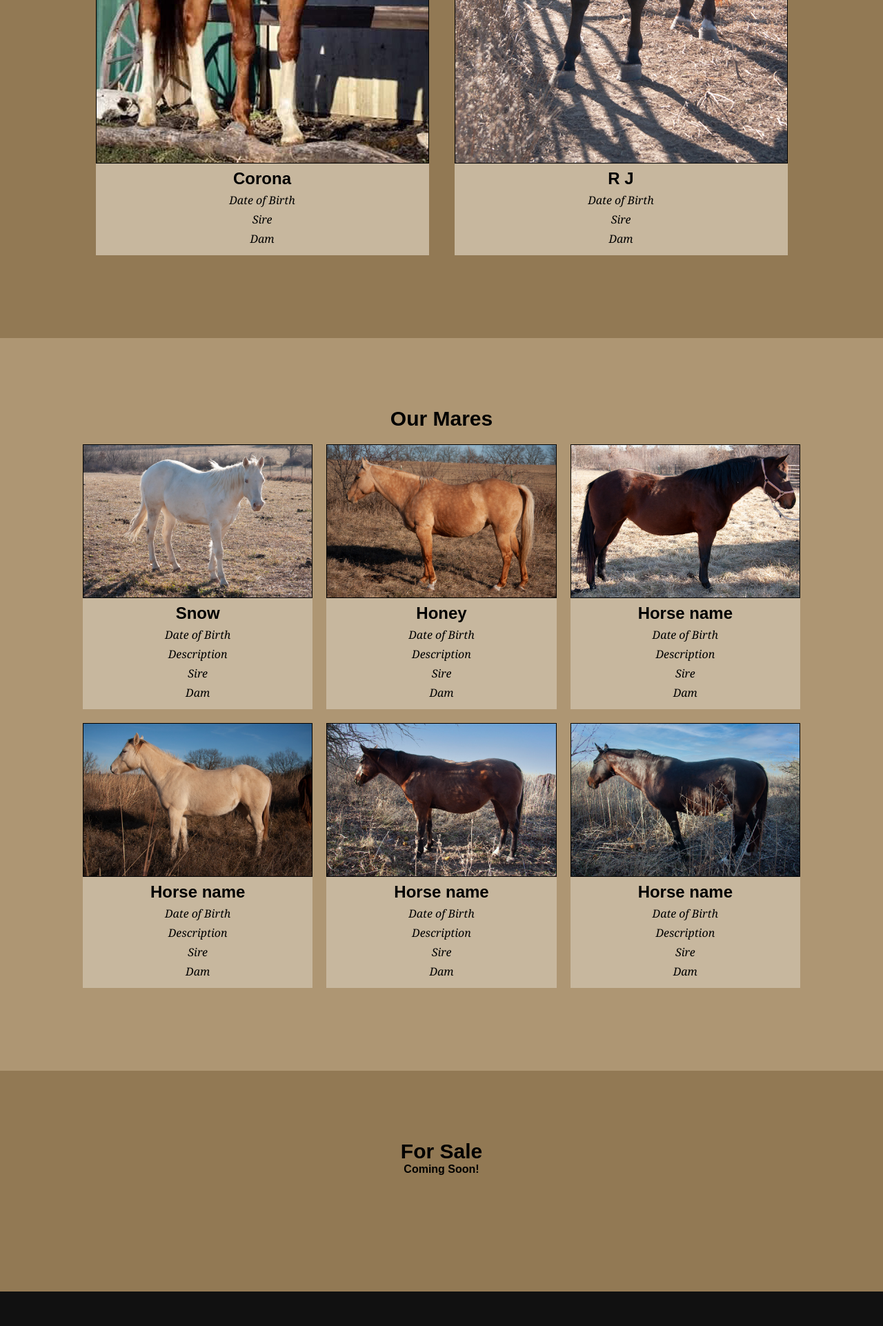
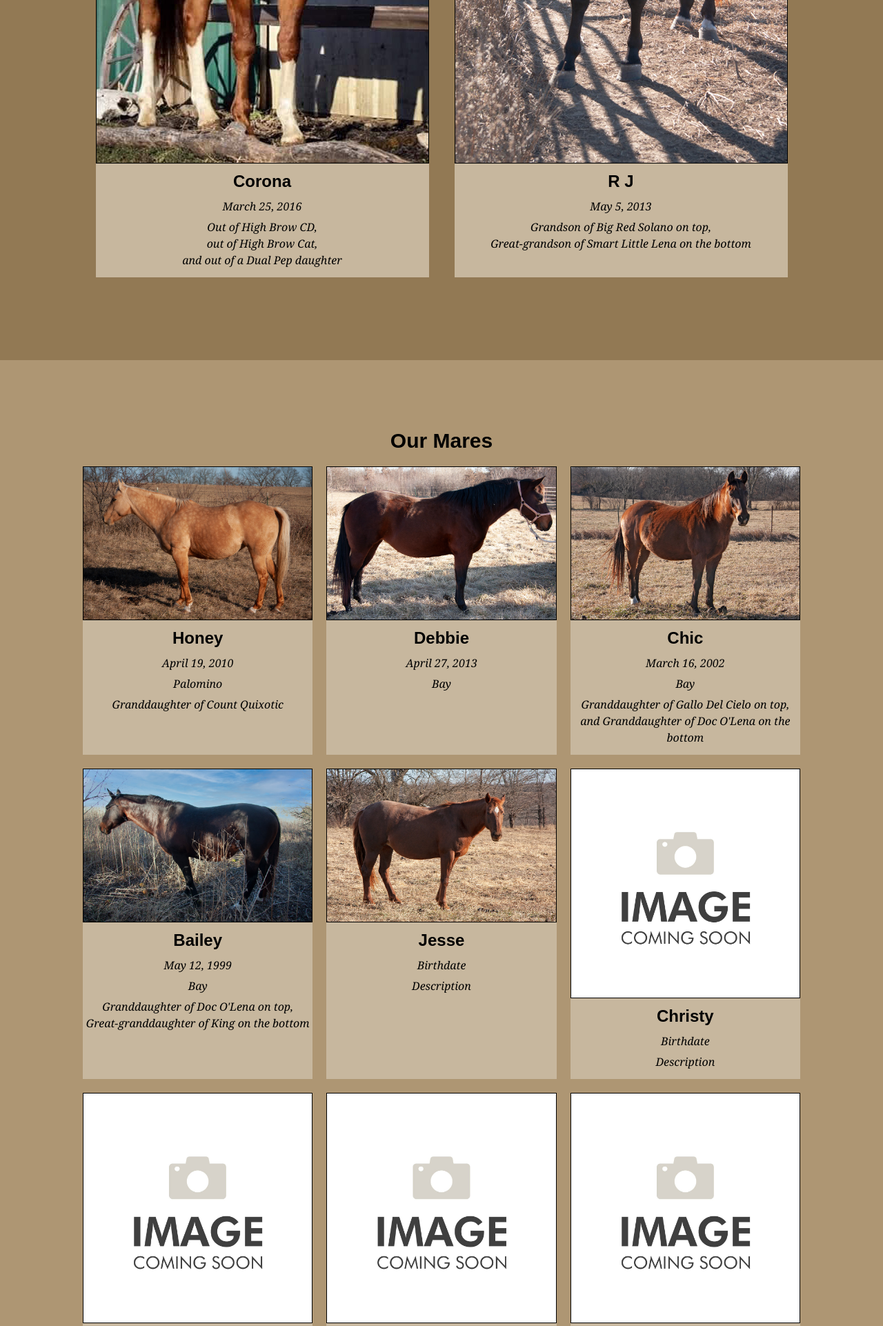
Before and after one commit to mdg82/Bob-Green-Quarter-Horses, a PHP site: page / in a window 1280 px wide. Shown: the part 2289-4211 px from the top of the page at 69% size. Run offline with PHP 8.4, Linux system fonts and the light colour scheme; some libraries are stand-ins or nearby versions; some web fonts are replaced.

Commit message:
added and deleted images

```diff
--- a/final_website/css/style.css
+++ b/final_website/css/style.css
@@ -199,6 +199,10 @@ section {
 .about {
   background-color: #ae9673;
   color: #000;
+}
+
+.info {
+  line-height: 1.5;
 }
 
 img {
--- a/final_website/index.html
+++ b/final_website/index.html
@@ -99,18 +99,17 @@ Dramatically engage seamlessly visualize quality intellectual capital without su
           <img src="images/corona-1.jpg" alt="Stud Corona" />
           <div class="info">
             <h1>Corona</h1>
-            <p>Date of Birth</p>
-            <p>Sire</p>
-            <p>Dam</p>
+            <p>March 25, 2016</p>
+            <p>Out of High Brow CD,<br>out of High Brow Cat,<br>and out of a Dual Pep daughter</p>
             </div>
         </div>
         <div class="studBx">
           <img src="images/stud_RJ.jpg" alt="Stud RJ" />
           <div class="info">
             <h1>R J</h1>
-            <p>Date of Birth</p>
-            <p>Sire</p>
-            <p>Dam</p>
+            <p>May 5, 2013</p>
+			<p>Grandson of Big Red Solano on top,<br>
+				Great-grandson of Smart Little Lena on the bottom</p>
             </div>
         </div>
       </div>
@@ -121,7 +120,7 @@ Dramatically engage seamlessly visualize quality intellectual capital without su
         <h2>Our Mares</h2>
       </div>
       <div class="content">
-        <div class="maresBx">
+        <!--<div class="maresBx">
       			<img src="images/snow.jpg" alt="Snow" />
 			        <div class="info">
 			        <h1>Snow</h1>
@@ -130,55 +129,123 @@ Dramatically engage seamlessly visualize quality intellectual capital without su
 			        <p>Sire</p>
 			        <p>Dam</p>
 			 		</div>
-      		</div>
+      		</div>-->
         <div class="maresBx">
       			<img src="images/honey.jpg" alt="Honey" />
 			        <div class="info">
 			        <h1>Honey</h1>
+			        <p>April 19, 2010</p>
+			        <p>Palomino</p>
+			        <p>Granddaughter of Count Quixotic</p>
+			 		</div>
+      		</div>
+        <div class="maresBx">
+      			<img src="images/debbie.jpg" alt="Debbie" />
+			        <div class="info">
+			        <h1>Debbie</h1>
+			        <p>April 27, 2013</p>
+			        <p>Bay</p>
+			 		</div>
+      		</div>
+      	<!--<div class="maresBx">
+      			<img src="images/jackie.jpg" alt="Mare" />
+			        <div class="info">
+			        <h1>Jackie</h1>
 			        <p>Date of Birth</p>
 			        <p>Description</p>
 			        <p>Sire</p>
 			        <p>Dam</p>
 			 		</div>
-      		</div>
+			  </div>-->
 			  <div class="maresBx">
-      			<img src="images/mare001-A.jpg" alt="Mare" />
+				<img src="images/chic3.jpg" alt="Chic" />
 				  <div class="info">
-			        <h1>Horse name</h1>
-			        <p>Date of Birth</p>
-			        <p>Description</p>
-			        <p>Sire</p>
-			        <p>Dam</p>
+				  <h1>Chic</h1>
+				  <p>March 16, 2002</p>
+				  <p>Bay</p>
+				  <p>Granddaughter of Gallo Del Cielo on top,<br>and
+					Granddaughter of Doc O'Lena on the bottom</p>
 				   </div>
 			</div>
 			<div class="maresBx">
-      			<img src="images/mare002.jpg" alt="Mare" />
+				<img src="images/bailey.jpg" alt="Bailey" />
 				  <div class="info">
-			        <h1>Horse name</h1>
-			        <p>Date of Birth</p>
-			        <p>Description</p>
-			        <p>Sire</p>
-			        <p>Dam</p>
+				  <h1>Bailey</h1>
+				  <p>May 12, 1999</p>
+				  <p>Bay</p>
+				  <p>Granddaughter of Doc O'Lena on top,<br>
+				Great-granddaughter of King on the bottom</p>
 				   </div>
 			</div>
 			<div class="maresBx">
-				<img src="images/mare003.jpg" alt="Mare" />
+				<img src="images/jesse.jpg" alt="Jesse" />
 				  <div class="info">
-				  <h1>Horse name</h1>
-				  <p>Date of Birth</p>
+				  <h1>Jesse</h1>
+				  <p>Birthdate</p>
 				  <p>Description</p>
-				  <p>Sire</p>
-				  <p>Dam</p>
 				   </div>
 			</div>
 			<div class="maresBx">
-				<img src="images/mare004.jpg" alt="Mare" />
+				<img src="images/image-coming-soon.jpg" alt="Image coming soon" />
 				  <div class="info">
-				  <h1>Horse name</h1>
-				  <p>Date of Birth</p>
+				  <h1>Christy</h1>
+				  <p>Birthdate</p>
 				  <p>Description</p>
-				  <p>Sire</p>
-				  <p>Dam</p>
+				   </div>
+			</div>
+			<div class="maresBx">
+				<img src="images/image-coming-soon.jpg" alt="Image coming soon" />
+				  <div class="info">
+				  <h1>Dizzy</h1>
+				  <p>Birthdate</p>
+				  <p>Description</p>
+				   </div>
+			</div>
+			<div class="maresBx">
+				<img src="images/image-coming-soon.jpg" alt="Image coming soon" />
+				  <div class="info">
+				  <h1>Cheri</h1>
+				  <p>Birthdate</p>
+				  <p>Description</p>
+				   </div>
+			</div><div class="maresBx">
+				<img src="images/image-coming-soon.jpg" alt="Image coming soon" />
+				  <div class="info">
+				  <h1>Tassel</h1>
+				  <p>Birthdate</p>
+				  <p>Description</p>
+				   </div>
+			</div>
+			<div class="maresBx">
+				<img src="images/image-coming-soon.jpg" alt="Image coming soon" />
+				  <div class="info">
+				  <h1>Spitfire</h1>
+				  <p>Birthdate</p>
+				  <p>Description</p>
+				   </div>
+			</div>
+			<div class="maresBx">
+				<img src="images/image-coming-soon.jpg" alt="Image coming soon" />
+				  <div class="info">
+				  <h1>Duchess</h1>
+				  <p>Birthdate</p>
+				  <p>Description</p>
+				   </div>
+			</div>
+			<div class="maresBx">
+				<img src="images/image-coming-soon.jpg" alt="Image coming soon" />
+				  <div class="info">
+				  <h1>Dyna</h1>
+				  <p>Birthdate</p>
+				  <p>Description</p>
+				   </div>
+			</div>
+			<div class="maresBx">
+				<img src="images/image-coming-soon.jpg" alt="Image coming soon" />
+				  <div class="info">
+				  <h1>Sugar Blossom</h1>
+				  <p>Birthdate</p>
+				  <p>Description</p>
 				   </div>
 			</div>
       </div>
```
Also changed, not shown: final_website/images/bailey.jpg (renamed from final_website/images/mare004.jpg), final_website/images/chic.jpg (added), final_website/images/chic2.jpg (added), final_website/images/chic3.jpg (added), final_website/images/debbie.jpg (renamed from final_website/images/mare001-A.jpg), final_website/images/image-coming-soon.jpg (added), final_website/images/jackie.jpg (renamed from final_website/images/mare002.jpg), final_website/images/jesse.jpg (added), final_website/images/mare 1.JPG (deleted), final_website/images/mare.JPG (deleted), final_website/images/mare003.jpg (deleted), final_website/images/mare1.jpg (deleted). Lines whose indentation alone changed are shown as unchanged.
